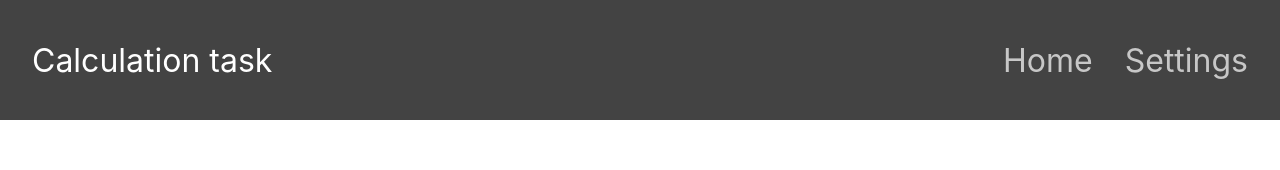
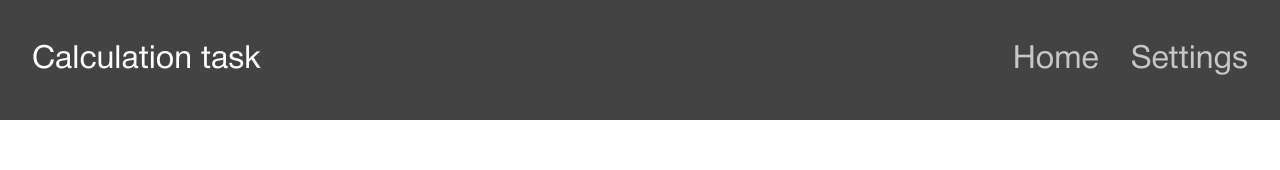
Before and after one commit to pooooz/education-task-calculator, a React (Create React App) app: page / in a window 1280 px wide. Shown: the top 170 px of the page. Built offline with nearby package versions, Linux system fonts and the light colour scheme.

Commit message:
Feat: added new font

```diff
--- a/src/App/App.jsx
+++ b/src/App/App.jsx
@@ -4,6 +4,7 @@ import { ThemeProvider } from 'styled-components';
 import { AppRouter } from './AppRouter';
 import { ThemePreferenceContext } from '../utils/context';
 import { colors } from '../theme';
+import { GlobalStyles } from './styled';
 
 export const App = () => {
   const [currentTheme, setCurrentTheme] = useState('light');
@@ -15,6 +16,7 @@ export const App = () => {
   return (
     <ThemePreferenceContext.Provider value={themeContestProviderValue}>
       <ThemeProvider theme={theme}>
+        <GlobalStyles />
         <AppRouter />
       </ThemeProvider>
     </ThemePreferenceContext.Provider>
--- /dev/null
+++ b/src/App/styled.js
@@ -0,0 +1,20 @@
+import { createGlobalStyle } from 'styled-components';
+
+export const GlobalStyles = createGlobalStyle`
+  * {
+    margin: 0;
+    padding: 0;
+  }
+
+  body {
+    margin: 0;
+    font-family: 'Helvetica Neue', 'Roboto', sans-serif;
+    -webkit-font-smoothing: antialiased;
+    -moz-osx-font-smoothing: grayscale;
+  }
+
+  code {
+    font-family: source-code-pro, Menlo, Monaco, Consolas, 'Courier New',
+    monospace;
+  }
+`;
--- a/src/index.css
+++ b/src/index.css
@@ -1,18 +1,4 @@
-* {
-  margin: 0;
-  padding: 0;
+@font-face {
+    font-family: 'Helvetica Neue';
+    src: local('HelveticaNeue'), url(./assets/fonts/HelveticaNeueRegular.woff2) format('woff2');
 }
-
-body {
-  margin: 0;
-  font-family: -apple-system, BlinkMacSystemFont, 'Segoe UI', 'Roboto', 'Oxygen',
-    'Ubuntu', 'Cantarell', 'Fira Sans', 'Droid Sans', 'Helvetica Neue',
-    sans-serif;
-  -webkit-font-smoothing: antialiased;
-  -moz-osx-font-smoothing: grayscale;
-}
-
-code {
-  font-family: source-code-pro, Menlo, Monaco, Consolas, 'Courier New',
-    monospace;
-}
```
Also changed, not shown: src/assets/fonts/HelveticaNeueRegular.woff2 (added).
